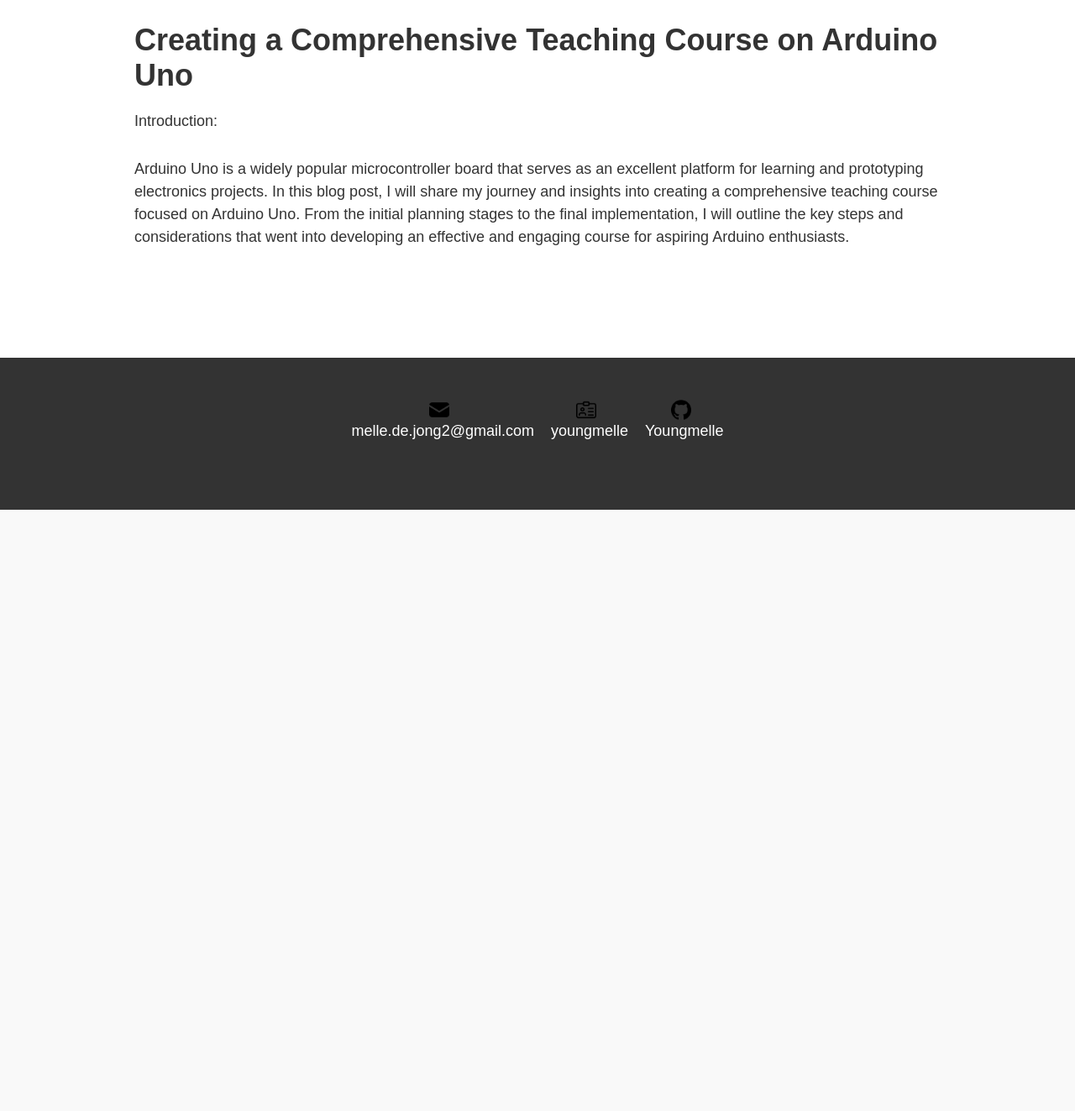
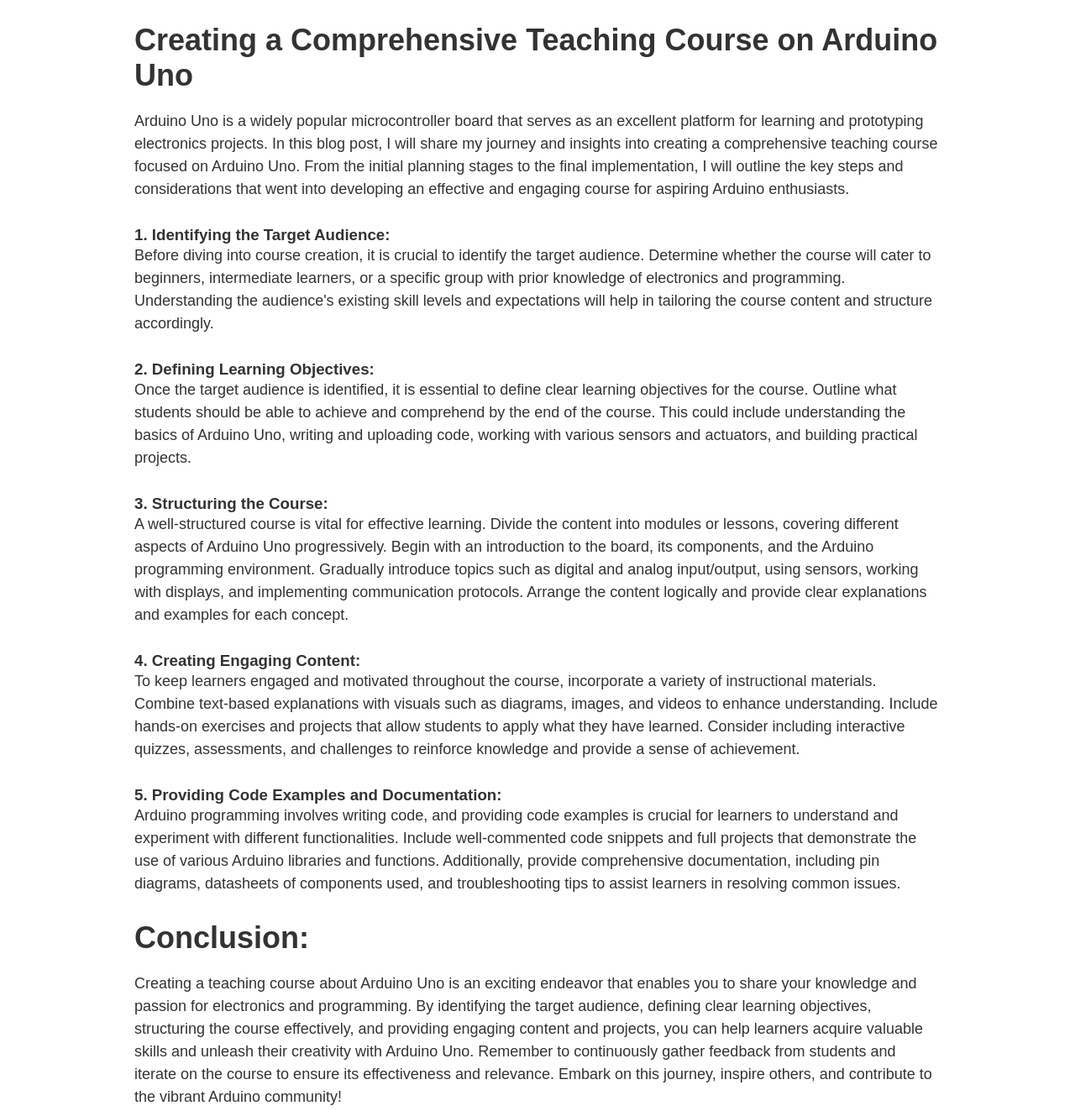
Before and after one commit to youngmelle/youngmelle.github.io, a plain HTML site: page index.html in a window 1280 px wide. Shown: the part 1220-2543 px from the top of the page at 84% size. Before the commit the page ends 1827 px from the top, so only its background shows below. Drawn offline with Linux system fonts and the light colour scheme.

Commit message:
Finished blog post 1

```diff
--- a/index.html
+++ b/index.html
@@ -49,11 +49,25 @@
     <div class="container">
       <article>
         <h2>Creating a Comprehensive Teaching Course on Arduino Uno</h2>
-        <p>Introduction:</p>
         <p>Arduino Uno is a widely popular microcontroller board that serves as an excellent platform for learning and prototyping electronics projects. In this blog post, I will share my journey and insights into creating a comprehensive teaching course focused on Arduino Uno. From the initial planning stages to the final implementation, I will outline the key steps and considerations that went into developing an effective and engaging course for aspiring Arduino enthusiasts.</p>
 
-        <!-- Continue adding the remaining blog post content here -->
+        <h3>1. Identifying the Target Audience:</h3>
+        <p>Before diving into course creation, it is crucial to identify the target audience. Determine whether the course will cater to beginners, intermediate learners, or a specific group with prior knowledge of electronics and programming. Understanding the audience's existing skill levels and expectations will help in tailoring the course content and structure accordingly.</p>
 
+        <h3>2. Defining Learning Objectives:</h3>
+        <p>Once the target audience is identified, it is essential to define clear learning objectives for the course. Outline what students should be able to achieve and comprehend by the end of the course. This could include understanding the basics of Arduino Uno, writing and uploading code, working with various sensors and actuators, and building practical projects.</p>
+
+        <h3>3. Structuring the Course:</h3>
+        <p>A well-structured course is vital for effective learning. Divide the content into modules or lessons, covering different aspects of Arduino Uno progressively. Begin with an introduction to the board, its components, and the Arduino programming environment. Gradually introduce topics such as digital and analog input/output, using sensors, working with displays, and implementing communication protocols. Arrange the content logically and provide clear explanations and examples for each concept.</p>
+
+        <h3>4. Creating Engaging Content:</h3>
+        <p>To keep learners engaged and motivated throughout the course, incorporate a variety of instructional materials. Combine text-based explanations with visuals such as diagrams, images, and videos to enhance understanding. Include hands-on exercises and projects that allow students to apply what they have learned. Consider including interactive quizzes, assessments, and challenges to reinforce knowledge and provide a sense of achievement.</p>
+
+        <h3>5. Providing Code Examples and Documentation:</h3>
+        <p>Arduino programming involves writing code, and providing code examples is crucial for learners to understand and experiment with different functionalities. Include well-commented code snippets and full projects that demonstrate the use of various Arduino libraries and functions. Additionally, provide comprehensive documentation, including pin diagrams, datasheets of components used, and troubleshooting tips to assist learners in resolving common issues.</p>
+
+        <h2> Conclusion:</h2>
+        <p> Creating a teaching course about Arduino Uno is an exciting endeavor that enables you to share your knowledge and passion for electronics and programming. By identifying the target audience, defining clear learning objectives, structuring the course effectively, and providing engaging content and projects, you can help learners acquire valuable skills and unleash their creativity with Arduino Uno. Remember to continuously gather feedback from students and iterate on the course to ensure its effectiveness and relevance. Embark on this journey, inspire others, and contribute to the vibrant Arduino community!</p>
       </article>
     </div>
   </section>
```
